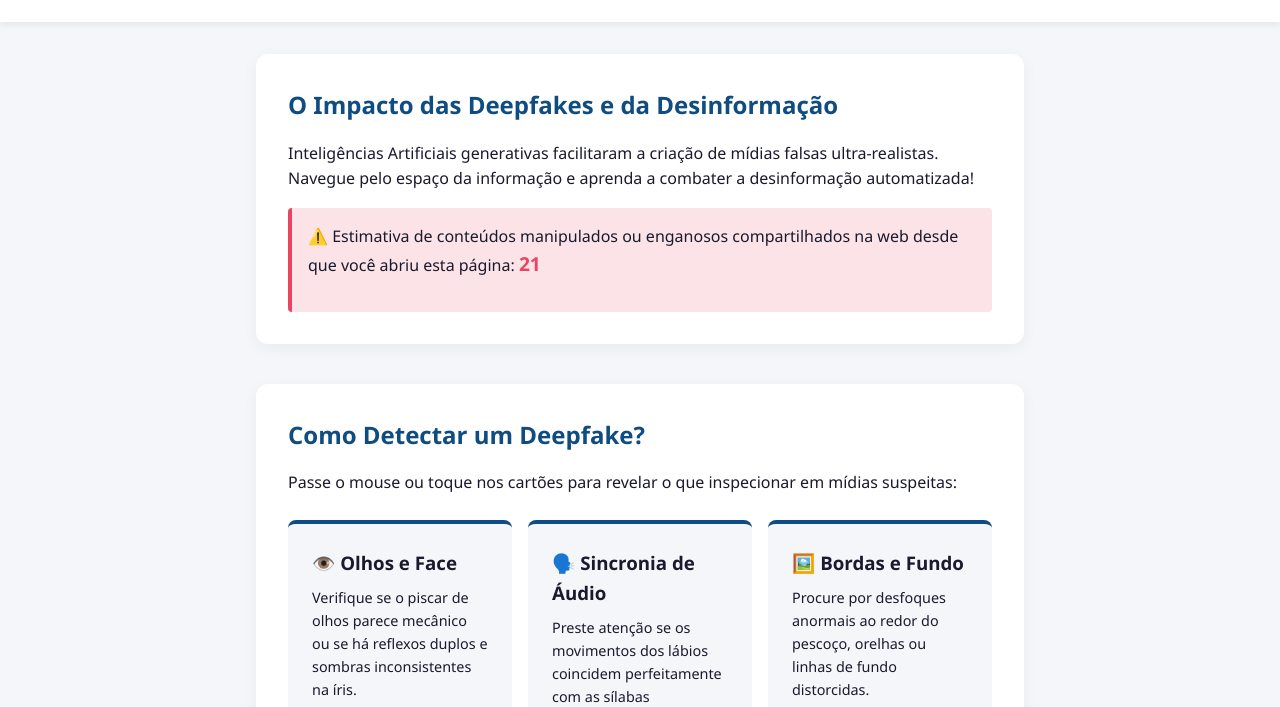
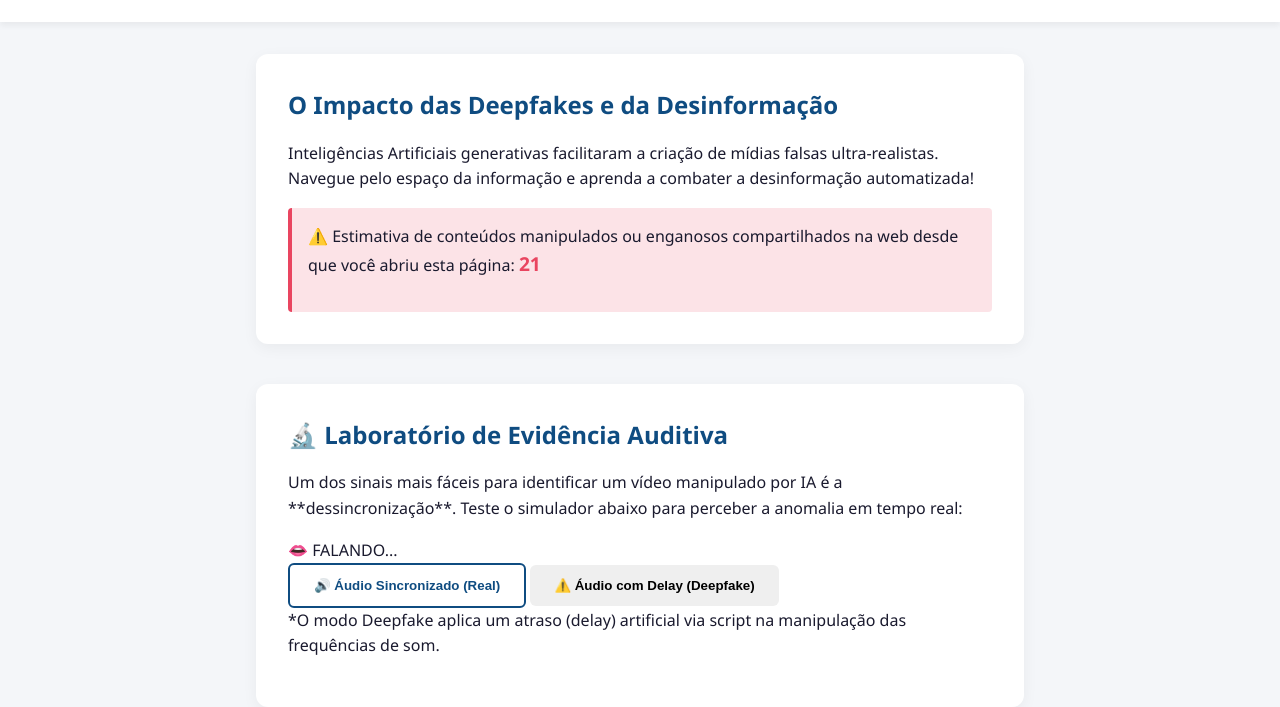
Before and after one commit to vicenterafaella/-cidadaniadigital2026, a plain HTML site: page index.html in a window 1280 px wide. Shown: the part 93-800 px from the top of the page. Drawn offline with Linux system fonts and the light colour scheme.

Commit message:
Update index.html

```diff
--- a/index.html
+++ b/index.html
@@ -23,7 +23,24 @@
             </div>
         </section>
 
-        <!-- NOVO: Guia Visual de Identificação (Uso Avançado de Flexbox/Hover) -->
+        <!-- NOVO: Laboratório de Evidência Auditiva (Simulador de Áudio Dessincronizado) -->
+        <section id="simulador-audio">
+            <h2>🔬 Laboratório de Evidência Auditiva</h2>
+            <p>Um dos sinais mais fáceis para identificar um vídeo manipulado por IA é a **dessincronização**. Teste o simulador abaixo para perceber a anomalia em tempo real:</p>
+
+            <div class="painel-audio">
+                <div id="simulacao-visual" class="caixa-animacao">
+                    <span id="texto-lab">👄 FALANDO...</span>
+                </div>
+                <div class="controles-audio">
+                    <button id="btn-tocar-sincrono" class="btn-secundario">🔊 Áudio Sincronizado (Real)</button>
+                    <button id="btn-tocar-assincrono" class="btn-alerta">⚠️ Áudio com Delay (Deepfake)</button>
+                </div>
+            </div>
+            <p class="nota-tecnica">*O modo Deepfake aplica um atraso (delay) artificial via script na manipulação das frequências de som.</p>
+        </section>
+
+        <!-- Guia Visual de Identificação -->
         <section id="guia-inspecao">
             <h2>Como Detectar um Deepfake?</h2>
             <p>Passe o mouse ou toque nos cartões para revelar o que inspecionar em mídias suspeitas:</p>
@@ -43,7 +60,7 @@
             </div>
         </section>
 
-        <!-- NOVO: Quiz de Validação Rápida (Requisito da Aula 3) -->
+        <!-- Quiz de Validação Rápida -->
         <section id="quiz-secao">
             <h2>Desafio de Análise de Fatos</h2>
             <p>Teste seus reflexos conceituais antes de assumir o controle da nave:</p>
```
